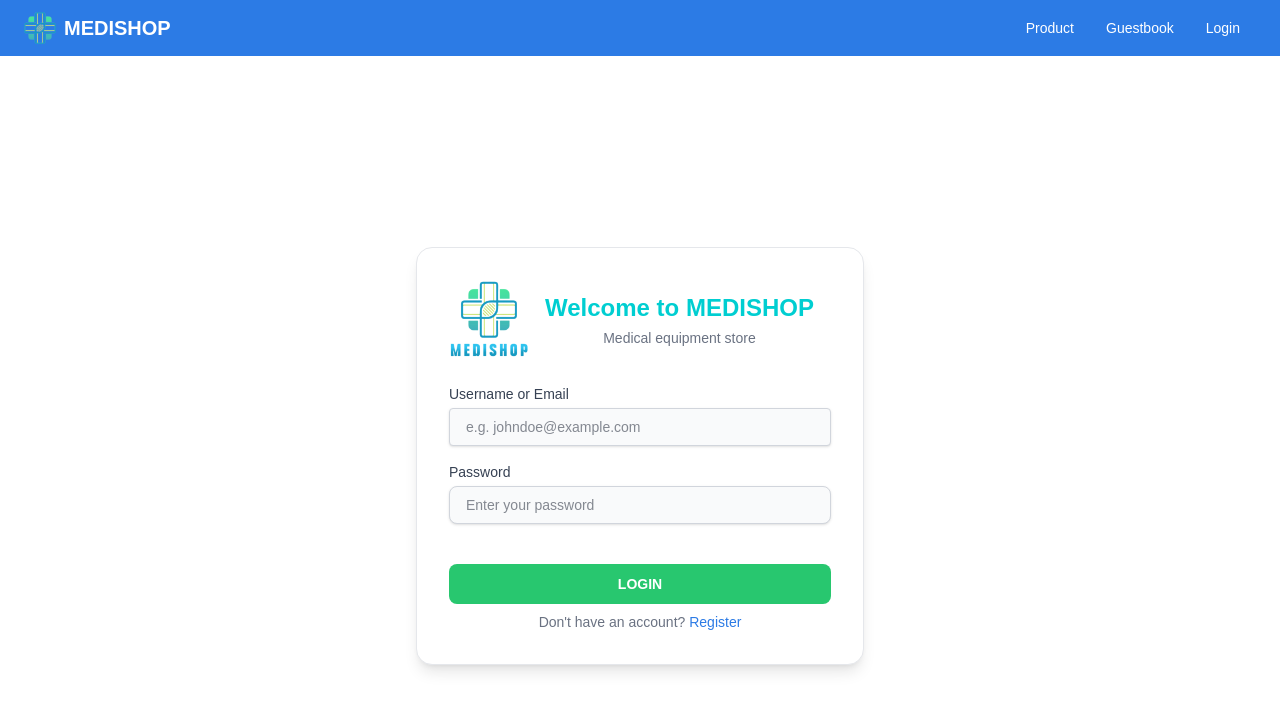
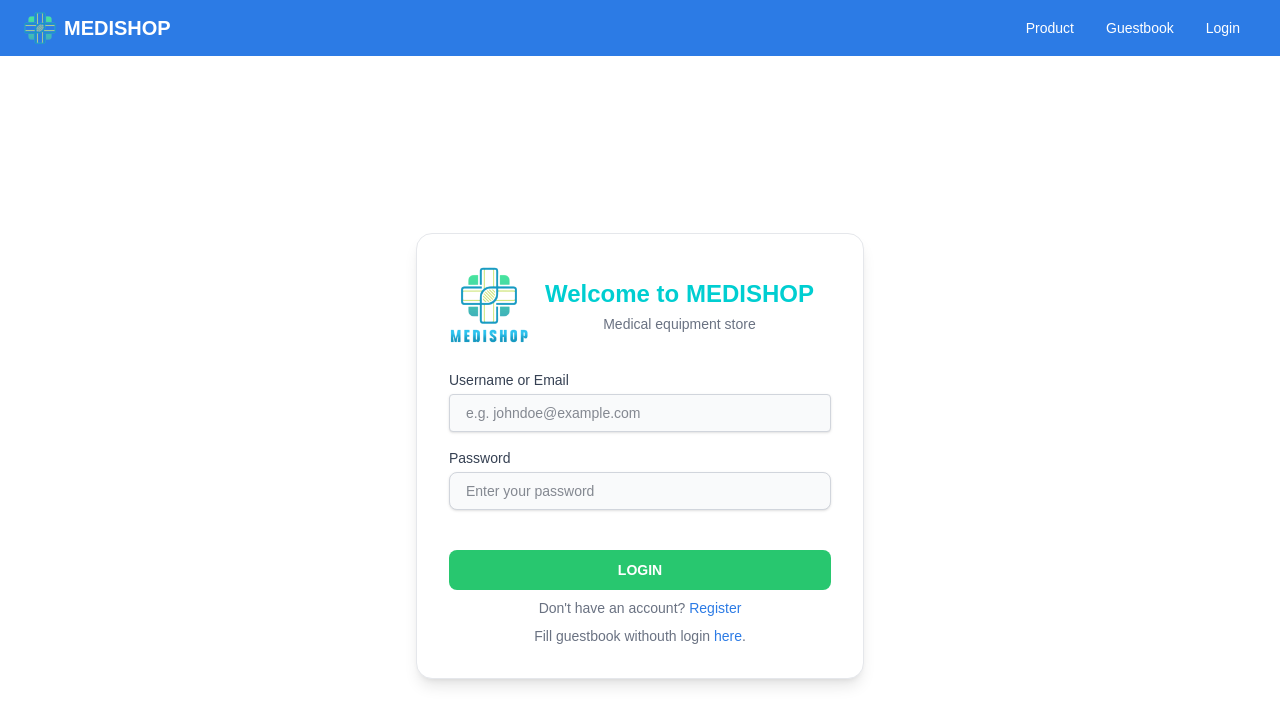
Before and after one commit to FathimatusZN/medishop, a Next.js app: page /login in a window 1280 px wide. Shown: the top 724 px of the page. Built offline with nearby package versions, Linux system fonts and the light colour scheme.

Commit message:
feat(login): add message for fill guestbook form

```diff
--- a/src/app/(auth)/login/page.js
+++ b/src/app/(auth)/login/page.js
@@ -137,6 +137,18 @@ export default function LoginPage() {
             Register
           </a>
         </div>
+
+        {/* Link to fill guestbook */}
+        <div className="text-center text-sm text-gray-500 mt-2">
+          Fill guestbook withouth login{" "}
+          <a
+            href="/guestbook"
+            className="text-[#2c7be5] font-medium hover:underline"
+          >
+            here
+          </a>
+          .
+        </div>
       </form>
     </main>
   );
```
